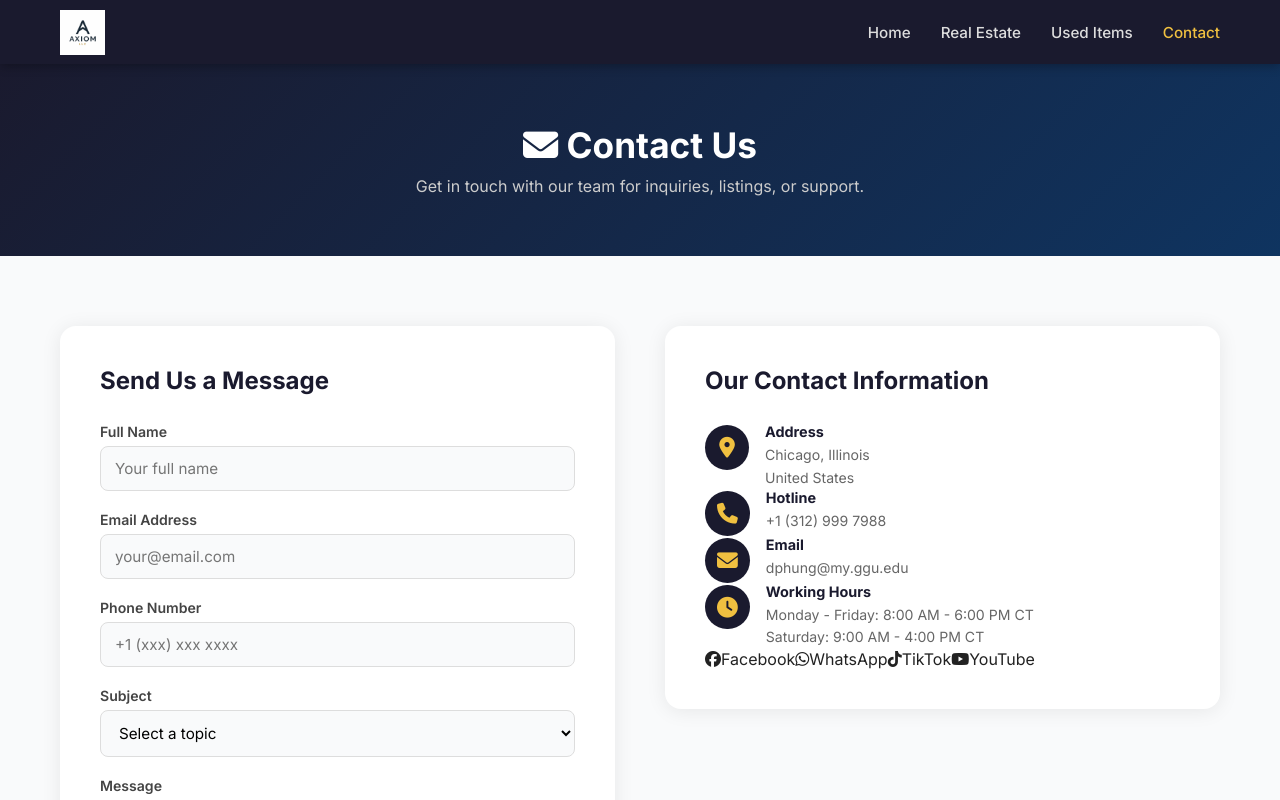
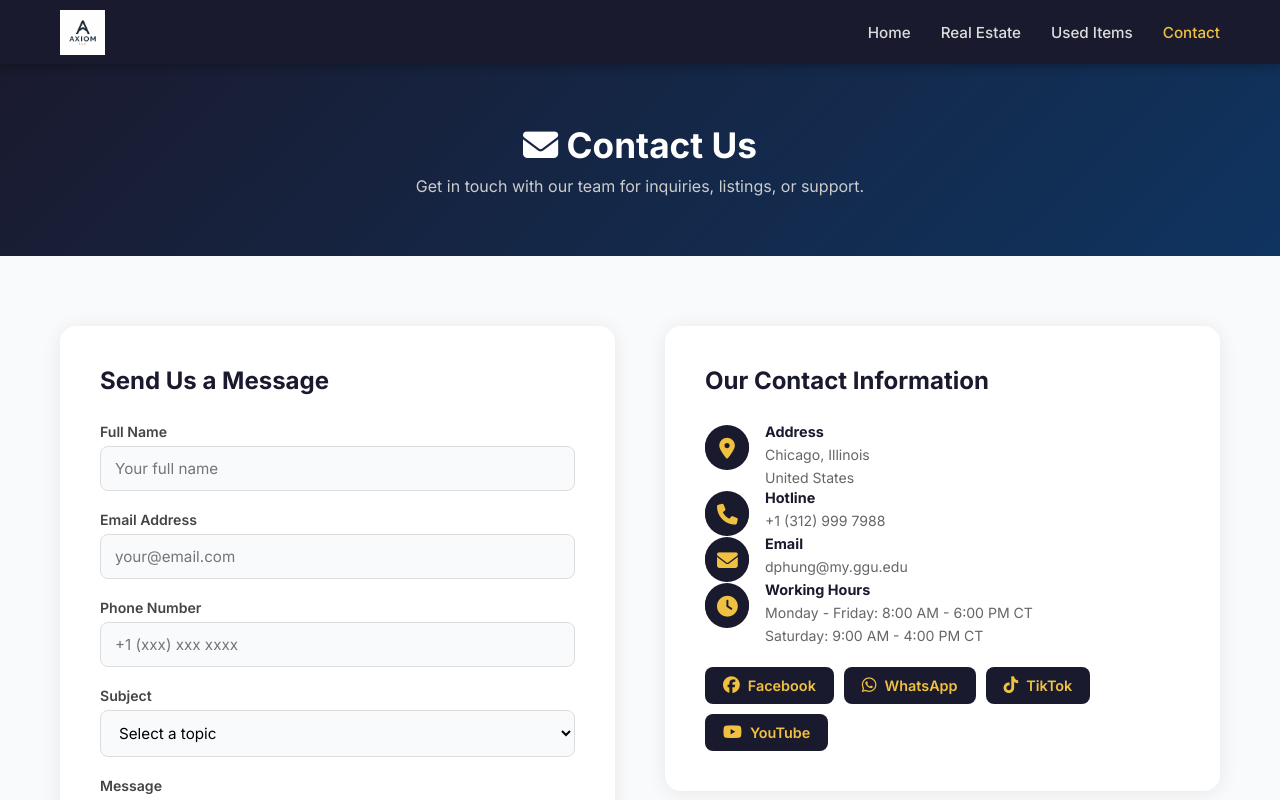
Before and after one commit to dphung88/real-estate-marketplace, a Next.js app: page /contact in a window 1280 px wide. Shown: the top 800 px of the page. Built offline with nearby package versions, Linux system fonts and the light colour scheme.

Commit message:
Add CSS for social-link with icon+name and contact-info-icon styles

```diff
--- a/app/globals.css
+++ b/app/globals.css
@@ -99,6 +99,11 @@ img { width: 100%; height: 100%; object-fit: cover; display: block; }
 .social-links { display: flex; gap: 12px; margin-top: 16px; }
 .social-btn { display: inline-flex; align-items: center; justify-content: center; width: 42px; height: 42px; border-radius: 50%; background: #1a1a2e; color: #f0c040; font-size: 1rem; transition: all 0.2s; }
 .social-btn:hover { background: #f0c040; color: #1a1a2e; transform: translateY(-3px); }
+.contact-social { display: flex; flex-wrap: wrap; gap: 10px; margin-top: 20px; }
+.social-link { display: inline-flex; align-items: center; gap: 8px; padding: 10px 18px; background: #1a1a2e; color: #f0c040; border-radius: 8px; font-size: 0.9rem; font-weight: 600; transition: all 0.2s; }
+.social-link:hover { background: #f0c040; color: #1a1a2e; transform: translateY(-2px); }
+.social-link i { font-size: 1.05rem; }
+.contact-info-icon { display: inline-flex; align-items: center; justify-content: center; width: 44px; height: 44px; min-width: 44px; background: #1a1a2e; border-radius: 50%; color: #f0c040; font-size: 1.1rem; margin-top: 2px; }
 
 /* ===== FOOTER ===== */
 .footer { background: #0f0f1a; color: #aaa; text-align: center; padding: 28px 20px; }
```
